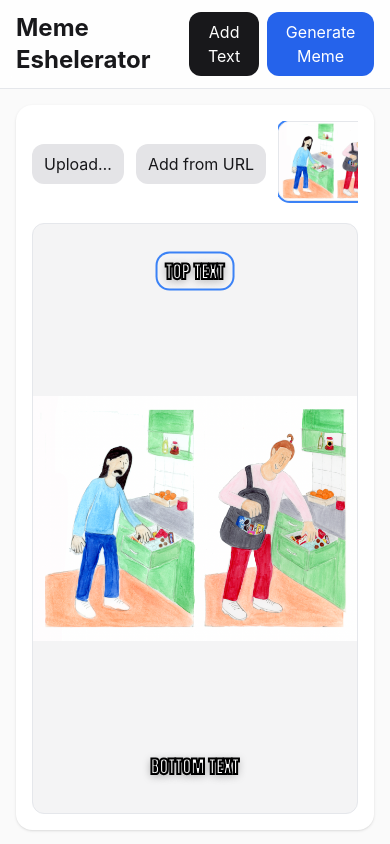
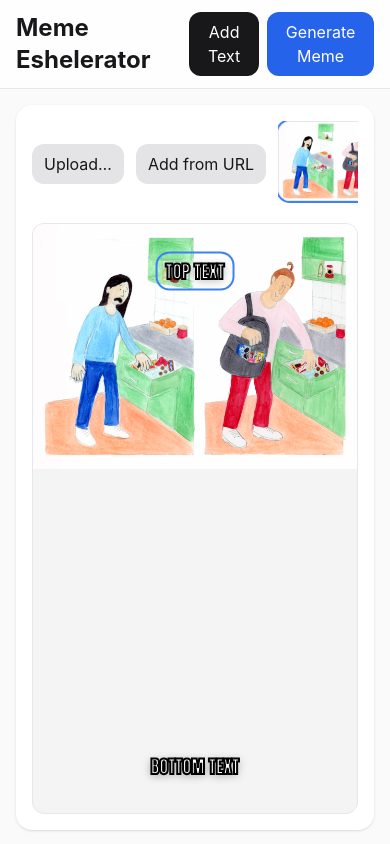
Before and after one commit to Ayelets/meme-app, a React (Create React App) app: page / in a window 390 px wide. Shown: the top 844 px of the page. Built offline with nearby package versions, Linux system fonts and the light colour scheme.

Commit message:
Add files via upload

```diff
--- a/src/App.js
+++ b/src/App.js
@@ -483,7 +483,7 @@ useEffect(() => {
 
 
   return (
-    <div className="min-h-screen flex flex-col overflow-y-auto bg-zinc-50 text-zinc-900">
+      <div className="min-h-screen flex flex-col overflow-visible bg-zinc-50 text-zinc-900">
       <header className="sticky top-0 z-10 bg-white/80 backdrop-blur border-b">
         <div className="w-full px-4 py-3 flex items-center gap-3">
           <span className="text-2xl font-bold">Meme Eshelerator</span>
@@ -495,7 +495,7 @@ useEffect(() => {
       </header>
 
       <main
-        className="max-w-none w-full px-4 md:px-6 py-4 flex-1 min-h-0 grid grid-cols-1 lg:grid-cols-[minmax(0,1fr)_360px] gap-4 items-stretch overflow-y-auto lg:overflow-hidden"
+        className="max-w-none w-full px-4 md:px-6 py-4 flex-1 min-h-0 grid grid-cols-1 lg:grid-cols-[minmax(0,1fr)_360px] gap-4 items-stretch overflow-visible lg:overflow-hidden"
         style={{ WebkitOverflowScrolling: 'touch' }}
       >
 
@@ -539,7 +539,7 @@ useEffect(() => {
           <img
             src={activeUrl}
             alt="active"
-            className="absolute inset-0 h-full w-full object-contain select-none pointer-events-none max-h-[95vh]"
+            className="absolute inset-0 h-full w-full object-contain object-top select-none pointer-events-none"
           />
 
             {boxes.map((b) => (
@@ -724,7 +724,7 @@ function DraggableText({ data, isActive, containerRef, onPointerDown, onChange,
 
   return (
     <div
-      className={`absolute px-2 py-1 select-none cursor-grab active:cursor-grabbing ${isActive? 'ring-2 ring-blue-500 rounded-xl':'ring-0'}`}
+      className={`absolute px-2 py-1 select-none cursor-grab active:cursor-grabbing touch-pan-y ${isActive? 'ring-2 ring-blue-500 rounded-xl':'ring-0'}`}
       style={style}
       onPointerDown={(e)=> onPointerDown(e, data.id)}
       onDoubleClick={() => setEditingId(data.id)}
```
